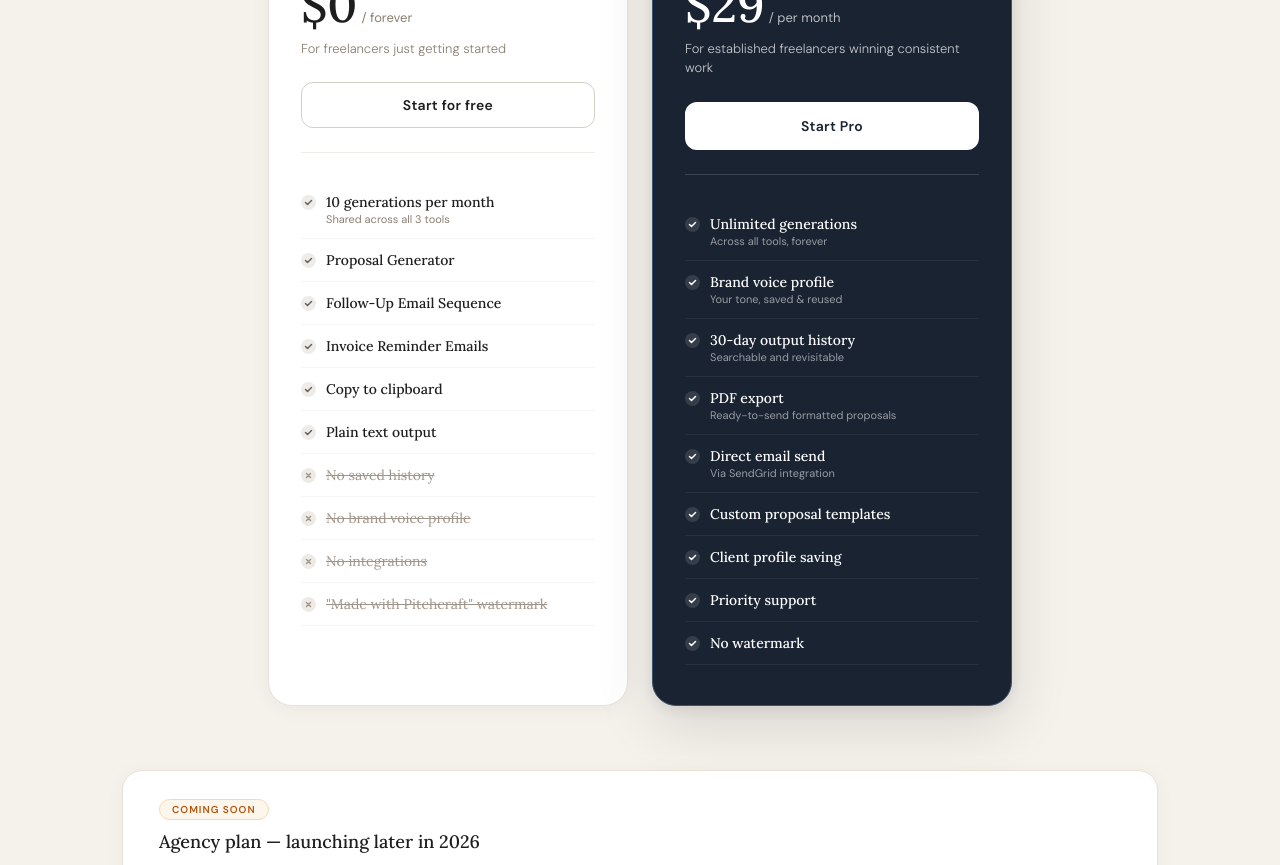
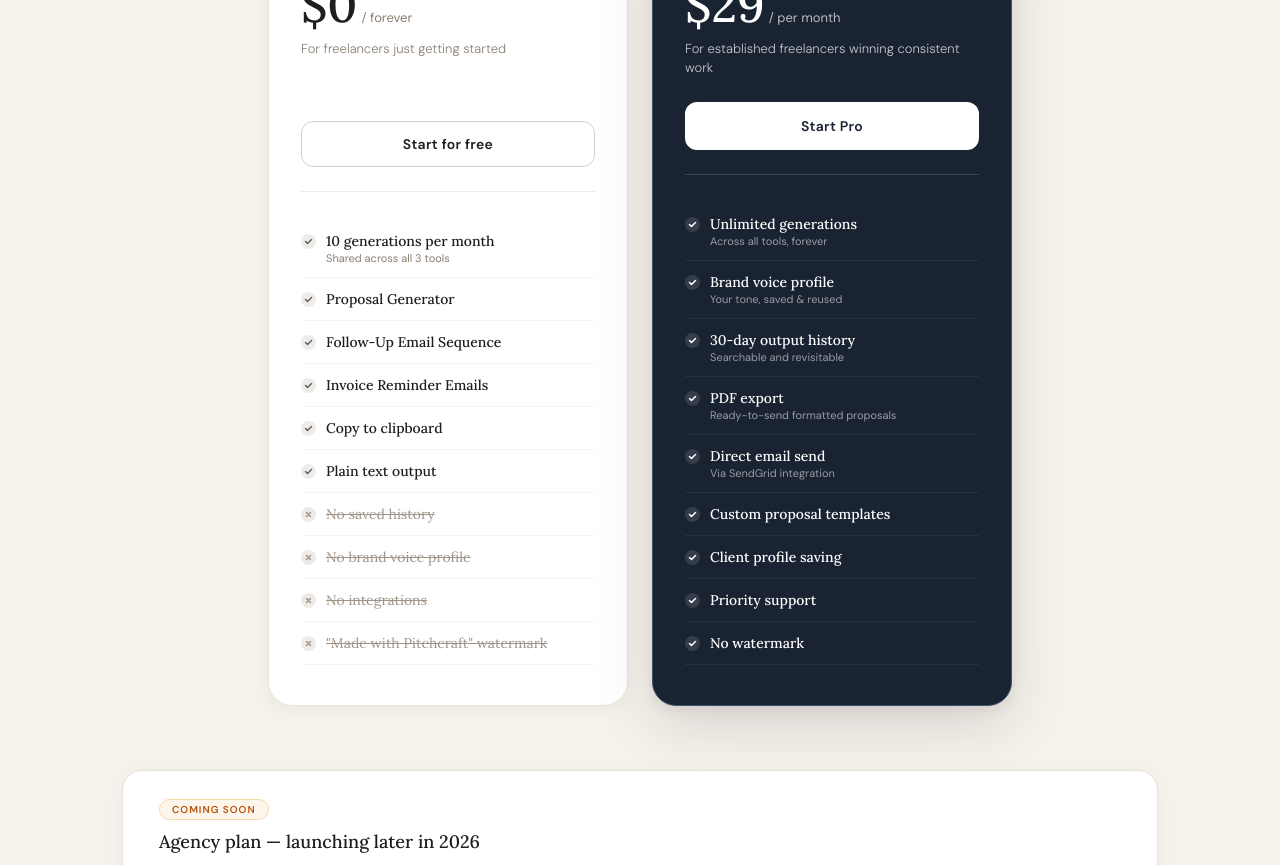
Before and after one commit to cjay44/pitchcraft, a React (Vite) app: page /pricing in a window 1280 px wide. Shown: the part 620-1485 px from the top of the page. Built offline with nearby package versions, Linux system fonts and the light colour scheme.

Commit message:
fix: align pricing card buttons to same height

```diff
--- a/src/pages/PricingPage.jsx
+++ b/src/pages/PricingPage.jsx
@@ -189,6 +189,7 @@ export default function PricingPage() {
                 </div>
 
                 {/* CTA */}
+                <div style={{ marginTop: 'auto' }}>
                   <button style={{
                     ...s.ctaBtn,
                     ...(tier.ctaStyle === "solid" ? { background: "#ffffff", color: "#1a2332", border: "2px solid #ffffff", fontWeight: 700 } : {}),
@@ -197,6 +198,7 @@ export default function PricingPage() {
                   }}>
                     {tier.cta}
                   </button>
+                </div>
 
                 {/* Divider */}
                 <div style={{ ...s.divider, borderColor: isPro ? "rgba(255,255,255,0.15)" : "#f0ebe3" }} />
@@ -367,7 +369,7 @@ logoText: { fontFamily: "'Lora', serif", fontSize: 18, color: "#1e1e1e", fontWei
   },
 
   divider: { borderTop: "1px solid", marginBottom: 24 },
-  featureList: { flex: 1, marginTop: 4 },
+  featureList: { marginTop: 4 },
 
 
   comingSoon: {
```
Lines whose indentation alone changed are shown as unchanged.
